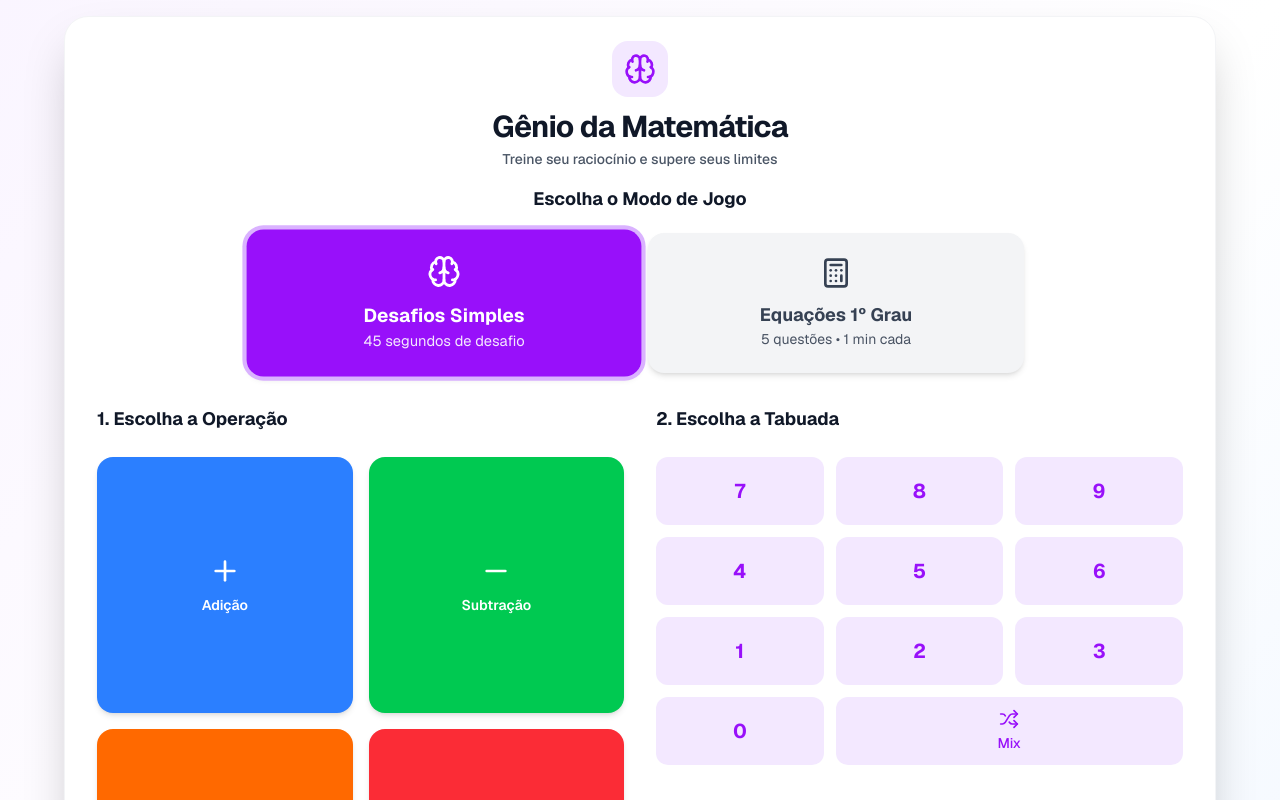
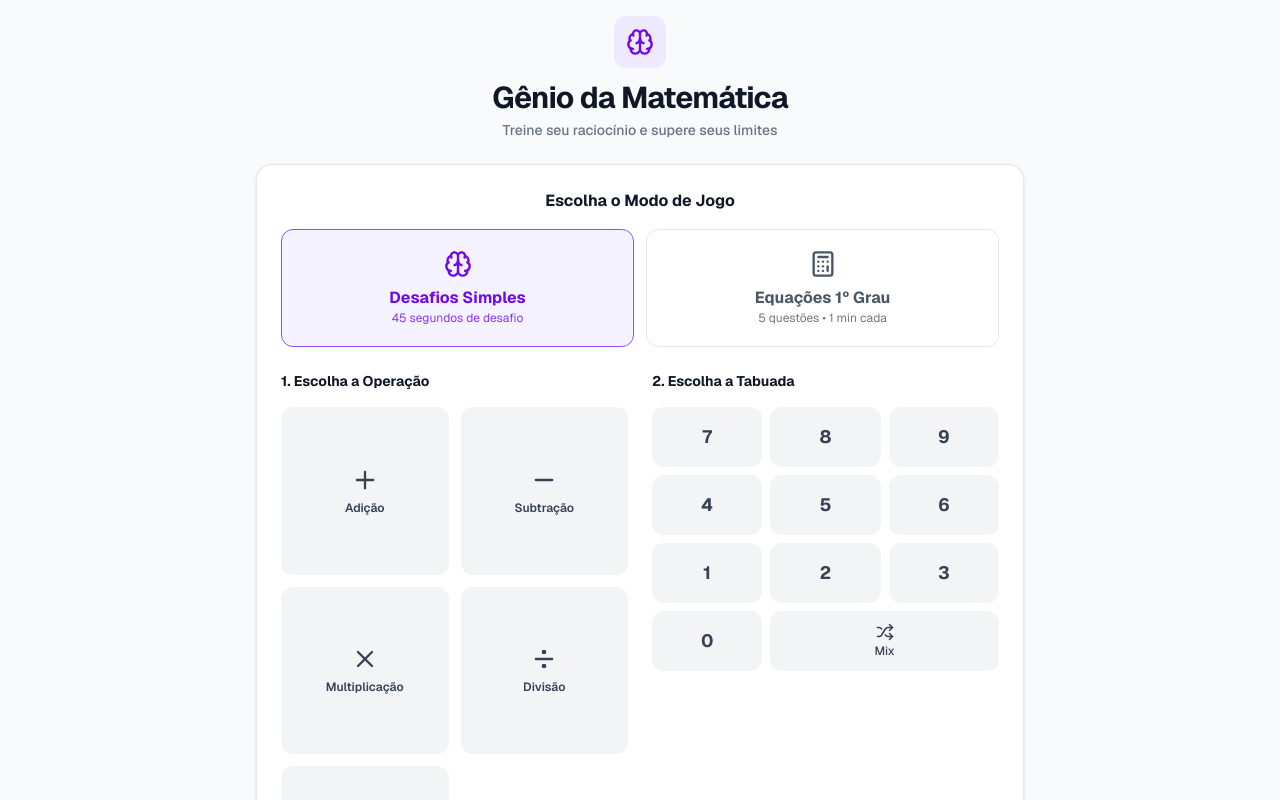
Before and after one commit to lucasmdgabriel/math-genius, a Next.js app: page / in a window 1280 px wide. Shown: the top 800 px of the page. Built offline with nearby package versions, Linux system fonts and the light colour scheme.

Commit message:
fix: minor bugs

```diff
--- a/src/app/globals.css
+++ b/src/app/globals.css
@@ -1,151 +1,53 @@
 @import "tailwindcss";
 
-:root {
-  --background: #ffffff;
-  --foreground: #171717;
-}
-
 @theme inline {
-  --color-background: var(--background);
-  --color-foreground: var(--foreground);
   --font-sans: var(--font-geist-sans);
   --font-mono: var(--font-geist-mono);
 }
 
-@media (prefers-color-scheme: dark) {
-  :root {
-    --background: #0a0a0a;
-    --foreground: #ededed;
-  }
+body {
+  background: #f8fafc;
+  color: #0f172a;
+  font-family: var(--font-geist-sans), Arial, Helvetica, sans-serif;
 }
 
-body {
-  background: var(--background);
-  color: var(--foreground);
-  font-family: Arial, Helvetica, sans-serif;
-}
-
-/* Animações personalizadas para o fogo */
 @keyframes flame-flicker-slow {
-  0%, 100% {
-    transform: translateY(0) scale(1) rotate(0deg);
-    filter: brightness(1) drop-shadow(0 0 5px rgba(251, 146, 60, 0.3));
-  }
-  50% {
-    transform: translateY(-5px) scale(1.1) rotate(3deg);
-    filter: brightness(1.2) drop-shadow(0 0 8px rgba(251, 146, 60, 0.5));
-  }
+  0%, 100% { transform: translateY(0) scale(1) rotate(0deg); }
+  50% { transform: translateY(-5px) scale(1.1) rotate(3deg); }
 }
 
 @keyframes flame-flicker {
-  0% {
-    transform: translateY(0) scale(1) rotate(-5deg);
-    filter: brightness(1) drop-shadow(0 0 10px rgba(251, 146, 60, 0.5));
-  }
-  25% {
-    transform: translateY(-8px) scale(1.15) rotate(5deg);
-    filter: brightness(1.3) drop-shadow(0 0 15px rgba(251, 146, 60, 0.7));
-  }
-  50% {
-    transform: translateY(-4px) scale(1.08) rotate(-3deg);
-    filter: brightness(1.2) drop-shadow(0 0 12px rgba(251, 146, 60, 0.6));
-  }
-  75% {
-    transform: translateY(-10px) scale(1.12) rotate(4deg);
-    filter: brightness(1.25) drop-shadow(0 0 14px rgba(251, 146, 60, 0.65));
-  }
-  100% {
-    transform: translateY(0) scale(1) rotate(-5deg);
-    filter: brightness(1) drop-shadow(0 0 10px rgba(251, 146, 60, 0.5));
-  }
+  0% { transform: translateY(0) scale(1) rotate(-5deg); }
+  25% { transform: translateY(-8px) scale(1.15) rotate(5deg); }
+  50% { transform: translateY(-4px) scale(1.08) rotate(-3deg); }
+  75% { transform: translateY(-10px) scale(1.12) rotate(4deg); }
+  100% { transform: translateY(0) scale(1) rotate(-5deg); }
 }
 
 @keyframes flame-dance {
-  0% {
-    transform: translateY(0) scale(1) rotate(-8deg);
-    filter: brightness(1.2) drop-shadow(0 0 15px rgba(239, 68, 68, 0.6));
-  }
-  15% {
-    transform: translateY(-12px) scale(1.25) rotate(8deg);
-    filter: brightness(1.5) drop-shadow(0 0 25px rgba(239, 68, 68, 0.8));
-  }
-  30% {
-    transform: translateY(-6px) scale(1.15) rotate(-6deg);
-    filter: brightness(1.35) drop-shadow(0 0 20px rgba(239, 68, 68, 0.7));
-  }
-  50% {
-    transform: translateY(-15px) scale(1.3) rotate(10deg);
-    filter: brightness(1.6) drop-shadow(0 0 30px rgba(239, 68, 68, 0.9));
-  }
-  70% {
-    transform: translateY(-8px) scale(1.18) rotate(-7deg);
-    filter: brightness(1.4) drop-shadow(0 0 22px rgba(239, 68, 68, 0.75));
-  }
-  85% {
-    transform: translateY(-10px) scale(1.22) rotate(6deg);
-    filter: brightness(1.45) drop-shadow(0 0 28px rgba(239, 68, 68, 0.85));
-  }
-  100% {
-    transform: translateY(0) scale(1) rotate(-8deg);
-    filter: brightness(1.2) drop-shadow(0 0 15px rgba(239, 68, 68, 0.6));
-  }
+  0% { transform: translateY(0) scale(1) rotate(-8deg); }
+  15% { transform: translateY(-12px) scale(1.25) rotate(8deg); }
+  30% { transform: translateY(-6px) scale(1.15) rotate(-6deg); }
+  50% { transform: translateY(-15px) scale(1.3) rotate(10deg); }
+  70% { transform: translateY(-8px) scale(1.18) rotate(-7deg); }
+  85% { transform: translateY(-10px) scale(1.22) rotate(6deg); }
+  100% { transform: translateY(0) scale(1) rotate(-8deg); }
 }
 
 @keyframes flame-blaze {
-  0% {
-    transform: translateY(0) scale(1) rotate(-12deg);
-    filter: brightness(1.5) drop-shadow(0 0 25px rgba(239, 68, 68, 0.9)) drop-shadow(0 0 40px rgba(239, 68, 68, 0.6));
-  }
-  10% {
-    transform: translateY(-18px) scale(1.4) rotate(12deg);
-    filter: brightness(1.8) drop-shadow(0 0 35px rgba(239, 68, 68, 1)) drop-shadow(0 0 50px rgba(239, 68, 68, 0.8));
-  }
-  20% {
-    transform: translateY(-10px) scale(1.25) rotate(-10deg);
-    filter: brightness(1.6) drop-shadow(0 0 30px rgba(239, 68, 68, 0.95)) drop-shadow(0 0 45px rgba(239, 68, 68, 0.7));
-  }
-  35% {
-    transform: translateY(-22px) scale(1.5) rotate(15deg);
-    filter: brightness(2) drop-shadow(0 0 40px rgba(239, 68, 68, 1)) drop-shadow(0 0 60px rgba(239, 68, 68, 0.9));
-  }
-  50% {
-    transform: translateY(-12px) scale(1.3) rotate(-8deg);
-    filter: brightness(1.7) drop-shadow(0 0 32px rgba(239, 68, 68, 0.98)) drop-shadow(0 0 52px rgba(239, 68, 68, 0.75));
-  }
-  65% {
-    transform: translateY(-20px) scale(1.45) rotate(10deg);
-    filter: brightness(1.9) drop-shadow(0 0 38px rgba(239, 68, 68, 1)) drop-shadow(0 0 58px rgba(239, 68, 68, 0.85));
-  }
-  80% {
-    transform: translateY(-8px) scale(1.2) rotate(-14deg);
-    filter: brightness(1.65) drop-shadow(0 0 28px rgba(239, 68, 68, 0.92)) drop-shadow(0 0 48px rgba(239, 68, 68, 0.72));
-  }
-  100% {
-    transform: translateY(0) scale(1) rotate(-12deg);
-    filter: brightness(1.5) drop-shadow(0 0 25px rgba(239, 68, 68, 0.9)) drop-shadow(0 0 40px rgba(239, 68, 68, 0.6));
-  }
+  0% { transform: translateY(0) scale(1) rotate(-12deg); }
+  10% { transform: translateY(-18px) scale(1.4) rotate(12deg); }
+  20% { transform: translateY(-10px) scale(1.25) rotate(-10deg); }
+  35% { transform: translateY(-22px) scale(1.5) rotate(15deg); }
+  50% { transform: translateY(-12px) scale(1.3) rotate(-8deg); }
+  65% { transform: translateY(-20px) scale(1.45) rotate(10deg); }
+  80% { transform: translateY(-8px) scale(1.2) rotate(-14deg); }
+  100% { transform: translateY(0) scale(1) rotate(-12deg); }
 }
 
-.flame-flicker-slow {
-  animation: flame-flicker-slow 1.2s ease-in-out infinite;
-}
-
-.flame-flicker {
-  animation: flame-flicker 0.8s ease-in-out infinite;
-}
-
-.flame-dance {
-  animation: flame-dance 0.5s ease-in-out infinite;
-}
-
-.flame-blaze {
-  animation: flame-blaze 0.4s ease-in-out infinite;
-}
-
-.delay-75 {
-  animation-delay: 75ms;
-}
-
-.delay-150 {
-  animation-delay: 150ms;
-}
+.flame-flicker-slow { animation: flame-flicker-slow 1.2s ease-in-out infinite; }
+.flame-flicker { animation: flame-flicker 0.8s ease-in-out infinite; }
+.flame-dance { animation: flame-dance 0.5s ease-in-out infinite; }
+.flame-blaze { animation: flame-blaze 0.4s ease-in-out infinite; }
+.delay-75 { animation-delay: 75ms; }
+.delay-150 { animation-delay: 150ms; }
--- a/src/app/layout.tsx
+++ b/src/app/layout.tsx
@@ -23,7 +23,7 @@ export default function RootLayout({
   children: React.ReactNode;
 }>) {
   return (
-    <html lang="en">
+    <html lang="pt-BR">
       <body
         className={`${geistSans.variable} ${geistMono.variable} antialiased`}
       >
--- a/src/app/views/SetupView.tsx
+++ b/src/app/views/SetupView.tsx
@@ -24,63 +24,57 @@ export default function SetupScreen({
 }: SetupScreenProps) {
 
   const operations = [
-    { id: 'add', symbol: <Plus size={32} />, label: 'Adição', color: 'bg-blue-500', ring: 'ring-blue-300' },
-    { id: 'sub', symbol: <Minus size={32} />, label: 'Subtração', color: 'bg-green-500', ring: 'ring-green-300' },
-    { id: 'mult', symbol: <X size={32} />, label: 'Multiplicação', color: 'bg-orange-500', ring: 'ring-orange-300' },
-    { id: 'div', symbol: <Divide size={32} />, label: 'Divisão', color: 'bg-red-500', ring: 'ring-red-300' },
-    { id: 'sqrt', symbol: <Radical size={32} />, label: 'Raiz Quadrada', color: 'bg-purple-500', ring: 'ring-purple-300' },
+    { id: 'add', symbol: <Plus size={28} />, label: 'Adição', color: 'bg-blue-600', ring: 'ring-blue-400' },
+    { id: 'sub', symbol: <Minus size={28} />, label: 'Subtração', color: 'bg-emerald-600', ring: 'ring-emerald-400' },
+    { id: 'mult', symbol: <X size={28} />, label: 'Multiplicação', color: 'bg-orange-600', ring: 'ring-orange-400' },
+    { id: 'div', symbol: <Divide size={28} />, label: 'Divisão', color: 'bg-rose-600', ring: 'ring-rose-400' },
+    { id: 'sqrt', symbol: <Radical size={28} />, label: 'Raiz Quadrada', color: 'bg-violet-600', ring: 'ring-violet-400' },
   ];
 
   const numbers = [7, 8, 9, 4, 5, 6, 1, 2, 3];
 
-  // Função para lidar com a troca de operação
   const handleOpSelect = (opId: string) => {
     setSelectedOp(opId);
-    // Se for raiz quadrada, força o modo "mix" pois não faz sentido tabuada individual
     if (opId === 'sqrt') {
       setSelectedNum('mix');
-    } else if (selectedNum === 'mix' && opId !== 'sqrt') {
-      // Opcional: mantém o mix ou reseta se preferir
     }
   };
 
   return (
-    <div className="min-h-screen bg-linear-to-br from-purple-50 via-white to-blue-50 flex items-center justify-center p-4 font-sans">
+    <div className="min-h-screen bg-gray-50 flex items-center justify-center p-4 font-sans">
 
-      <div className="w-full max-w-6xl bg-white rounded-3xl shadow-2xl overflow-hidden border border-gray-100">
+      <div className="w-full max-w-3xl">
 
-        {/* Header */}
-        <div className="text-center pt-6 pb-4 px-8">
-          <div className="inline-flex bg-purple-100 p-3 rounded-2xl mb-3">
-            <Brain size={32} className="text-purple-600" />
+        <div className="text-center mb-6">
+          <div className="inline-flex bg-violet-100 p-3 rounded-xl mb-3">
+            <Brain size={28} className="text-violet-700" />
           </div>
           <h1 className="text-3xl font-bold text-gray-900 mb-1 tracking-tight">Gênio da Matemática</h1>
-          <p className="text-gray-600 text-sm font-medium">Treine seu raciocínio e supere seus limites</p>
+          <p className="text-gray-500 text-sm font-medium">Treine seu raciocínio e supere seus limites</p>
         </div>
 
-        {/* Seletor de Modo */}
-        <div className="px-8 pb-8">
-          <h2 className="text-center text-gray-900 font-bold mb-5 text-lg">
+        <div className="bg-white rounded-2xl border border-gray-200 shadow-sm p-6">
+          <h2 className="text-center text-gray-900 font-bold mb-4 text-base">
             Escolha o Modo de Jogo
           </h2>
-          <div className="grid grid-cols-1 md:grid-cols-2 gap-4 max-w-3xl mx-auto mb-8">
+          <div className="grid grid-cols-1 md:grid-cols-2 gap-3 mb-6">
             <button
               onClick={() => {
                 setGameMode('normal');
-                setSelectedOp(null);
-                setSelectedNum(null);
+                if (selectedOp === 'equation') setSelectedOp(null);
+                if (selectedNum === 'equation') setSelectedNum(null);
               }}
               className={`
-                p-6 rounded-2xl flex flex-col items-center gap-3 transition-all duration-200 shadow-md
+                p-5 rounded-xl flex flex-col items-center gap-2 transition-all duration-200 border
                 ${gameMode === 'normal'
-                  ? 'bg-purple-600 text-white ring-4 ring-purple-300 scale-105'
-                  : 'bg-gray-100 text-gray-700 hover:bg-gray-200'}
+                  ? 'bg-violet-50 border-violet-500 text-violet-700'
+                  : 'bg-white border-gray-200 text-gray-600 hover:bg-gray-50'}
               `}
             >
-              <Brain size={32} />
+              <Brain size={28} />
               <div className="text-center">
-                <div className="font-bold text-lg">Desafios Simples</div>
-                <div className="text-sm opacity-90">45 segundos de desafio</div>
+                <div className="font-bold text-base">Desafios Simples</div>
+                <div className="text-xs opacity-80">45 segundos de desafio</div>
               </div>
             </button>
 
@@ -91,29 +85,27 @@ export default function SetupScreen({
                 setSelectedNum('equation');
               }}
               className={`
-                p-6 rounded-2xl flex flex-col items-center gap-3 transition-all duration-200 shadow-md
+                p-5 rounded-xl flex flex-col items-center gap-2 transition-all duration-200 border
                 ${gameMode === 'equations'
-                  ? 'bg-purple-600 text-white ring-4 ring-purple-300 scale-105'
-                  : 'bg-gray-100 text-gray-700 hover:bg-gray-200'}
+                  ? 'bg-violet-50 border-violet-500 text-violet-700'
+                  : 'bg-white border-gray-200 text-gray-600 hover:bg-gray-50'}
               `}
             >
-              <Calculator size={32} />
+              <Calculator size={28} />
               <div className="text-center">
-                <div className="font-bold text-lg">Equações 1º Grau</div>
-                <div className="text-sm opacity-90">5 questões • 1 min cada</div>
+                <div className="font-bold text-base">Equações 1º Grau</div>
+                <div className="text-xs opacity-80">5 questões • 1 min cada</div>
               </div>
             </button>
           </div>
 
-          {/* Conteúdo baseado no modo */}
           {gameMode === 'normal' ? (
-            <div className="grid grid-cols-1 md:grid-cols-2 gap-8">
-              {/* Operações */}
+            <div className="grid grid-cols-1 md:grid-cols-2 gap-6">
               <div>
-                <h2 className="text-center md:text-left text-gray-900 font-bold mb-6 text-lg">
+                <h2 className="text-center md:text-left text-gray-900 font-bold mb-4 text-sm">
                   1. Escolha a Operação
                 </h2>
-                <div className="grid grid-cols-2 gap-4">
+                <div className="grid grid-cols-2 gap-3">
                   {operations.map((op) => {
                     const isSelected = selectedOp === op.id;
                     return (
@@ -121,42 +113,40 @@ export default function SetupScreen({
                         key={op.id}
                         onClick={() => handleOpSelect(op.id)}
                         className={`
-                          ${op.color} text-white p-6 rounded-2xl
-                          flex flex-col items-center justify-center gap-2
-                          transition-all duration-200 shadow-md aspect-square
-                          hover:opacity-90 active:scale-95
-                          ${isSelected ? `ring-4 ${op.ring} scale-105 shadow-lg` : 'opacity-100'}
+                          ${isSelected ? `${op.color} ring-4 ${op.ring} text-white` : 'bg-gray-100 hover:bg-gray-200 text-gray-700'}
+                          p-4 rounded-xl flex flex-col items-center justify-center gap-1.5
+                          transition-all duration-200 aspect-square
+                          active:scale-95
                         `}
                       >
                         <div className="font-bold">{op.symbol}</div>
-                        <span className="text-sm font-semibold">{op.label}</span>
+                        <span className="text-xs font-semibold">{op.label}</span>
                       </button>
                     );
                   })}
                 </div>
               </div>
 
-              {/* Tabuadas / Seleção de Número */}
               <div>
-                <h2 className={`text-center md:text-left font-bold mb-6 text-lg transition-colors ${selectedOp === 'sqrt' ? 'text-purple-600' : 'text-gray-900'}`}>
+                <h2 className={`text-center md:text-left font-bold mb-4 text-sm transition-colors ${selectedOp === 'sqrt' ? 'text-violet-600' : 'text-gray-900'}`}>
                   2. {selectedOp === 'sqrt' ? 'Modo Aleatório Ativado' : 'Escolha a Tabuada'}
                 </h2>
-                <div className="grid grid-cols-3 gap-3">
+                <div className="grid grid-cols-3 gap-2">
                   {numbers.map((num) => {
                     const isSelected = selectedNum === num;
-                    const isDisabled = selectedOp === 'sqrt'; // Desabilita botões individuais para raiz
+                    const isDisabled = selectedOp === 'sqrt';
                     return (
                       <button
                         key={num}
                         disabled={isDisabled}
                         onClick={() => setSelectedNum(num)}
                         className={`
-                          font-bold text-xl py-5 rounded-xl transition-all duration-200
+                          font-bold text-lg py-4 rounded-xl transition-all duration-200
                           ${isSelected
-                            ? 'bg-purple-600 text-white shadow-md scale-105'
+                            ? 'bg-violet-600 text-white'
                             : isDisabled
-                              ? 'bg-gray-100 text-gray-300 cursor-not-allowed opacity-50'
-                              : 'bg-purple-100 text-purple-600 hover:bg-purple-200'}
+                              ? 'bg-gray-100 text-gray-300 cursor-not-allowed'
+                              : 'bg-gray-100 text-gray-700 hover:bg-gray-200'}
                         `}
                       >
                         {num}
@@ -168,12 +158,12 @@ export default function SetupScreen({
                     disabled={selectedOp === 'sqrt'}
                     onClick={() => setSelectedNum(0)}
                     className={`
-                      font-bold text-xl py-5 rounded-xl transition-all duration-200
+                      font-bold text-lg py-4 rounded-xl transition-all duration-200
                       ${selectedNum === 0
-                        ? 'bg-purple-600 text-white shadow-md scale-105'
+                        ? 'bg-violet-600 text-white'
                         : selectedOp === 'sqrt'
-                          ? 'bg-gray-100 text-gray-300 cursor-not-allowed opacity-50'
-                          : 'bg-purple-100 text-purple-600 hover:bg-purple-200'}
+                          ? 'bg-gray-100 text-gray-300 cursor-not-allowed'
+                          : 'bg-gray-100 text-gray-700 hover:bg-gray-200'}
                     `}
                   >
                     0
@@ -182,66 +172,63 @@ export default function SetupScreen({
                   <button
                     onClick={() => setSelectedNum('mix')}
                     className={`
-                      col-span-2 flex flex-col items-center justify-center rounded-xl transition-all duration-200 py-2
+                      col-span-2 flex flex-col items-center justify-center rounded-xl transition-all duration-200 py-3
                       ${selectedNum === 'mix'
-                        ? 'bg-purple-600 text-white shadow-md scale-105'
-                        : 'bg-purple-100 text-purple-600 hover:bg-purple-200'}
+                        ? 'bg-violet-600 text-white'
+                        : 'bg-gray-100 text-gray-700 hover:bg-gray-200'}
                     `}
                   >
-                    <Shuffle size={20} className="mb-1" />
-                    <span className="text-sm font-medium">Mix</span>
+                    <Shuffle size={18} className="mb-0.5" />
+                    <span className="text-xs font-medium">Mix</span>
                   </button>
                 </div>
                 {selectedOp === 'sqrt' && (
-                  <p className="mt-4 text-sm text-purple-600 bg-purple-50 p-3 rounded-lg border border-purple-100 animate-pulse">
-                    ✨ Na raiz quadrada, usaremos números aleatórios para testar você!
+                  <p className="mt-3 text-xs text-violet-700 bg-violet-50 p-2.5 rounded-lg border border-violet-200">
+                    Na raiz quadrada, usaremos números aleatórios para testar você!
                   </p>
                 )}
               </div>
             </div>
           ) : (
-            <div className="max-w-2xl mx-auto text-center">
-              <div className="bg-purple-50 rounded-2xl p-8 mb-6">
-                <h3 className="text-xl font-bold text-purple-900 mb-4">Como funciona?</h3>
-                <ul className="text-left space-y-3 text-gray-700">
-                  <li className="flex items-start gap-3">
-                    <span className="bg-purple-600 text-white rounded-full w-6 h-6 flex items-center justify-center shrink-0 text-sm font-bold">1</span>
-                    <span>Resolva <strong>5 equações de 1º grau</strong></span>
+            <div className="max-w-lg mx-auto text-center">
+              <div className="bg-gray-50 rounded-xl p-6 mb-4">
+                <h3 className="text-lg font-bold text-gray-900 mb-3">Como funciona?</h3>
+                <ul className="text-left space-y-2 text-gray-600 text-sm">
+                  <li className="flex items-start gap-2.5">
+                    <span className="bg-violet-600 text-white rounded-full w-5 h-5 flex items-center justify-center shrink-0 text-xs font-bold">1</span>
+                    <span>Resolva <strong className="text-gray-900">5 equações de 1º grau</strong></span>
                   </li>
-                  <li className="flex items-start gap-3">
-                    <span className="bg-purple-600 text-white rounded-full w-6 h-6 flex items-center justify-center shrink-0 text-sm font-bold">2</span>
-                    <span>Você tem <strong>1 minuto</strong> para cada equação</span>
+                  <li className="flex items-start gap-2.5">
+                    <span className="bg-violet-600 text-white rounded-full w-5 h-5 flex items-center justify-center shrink-0 text-xs font-bold">2</span>
+                    <span>Você tem <strong className="text-gray-900">1 minuto</strong> para cada equação</span>
                   </li>
-                  <li className="flex items-start gap-3">
-                    <span className="bg-purple-600 text-white rounded-full w-6 h-6 flex items-center justify-center shrink-0 text-sm font-bold">3</span>
-                    <span>Encontre o valor de <strong>X</strong></span>
+                  <li className="flex items-start gap-2.5">
+                    <span className="bg-violet-600 text-white rounded-full w-5 h-5 flex items-center justify-center shrink-0 text-xs font-bold">3</span>
+                    <span>Encontre o valor de <strong className="text-gray-900">X</strong></span>
                   </li>
                 </ul>
               </div>
-              <p className="text-gray-600 text-sm">
-                Exemplo: <span className="font-mono font-bold">2x + 5 = 13</span> → Resposta: <span className="font-bold">x = 4</span>
+              <p className="text-gray-500 text-xs">
+                Exemplo: <span className="font-mono font-bold text-gray-700">2x + 5 = 13</span> → Resposta: <span className="font-bold text-violet-600">x = 4</span>
               </p>
             </div>
           )}
 
-          {/* Botão de Confirmar */}
-          <div className="mt-8">
+          <div className="mt-6">
             <button
               onClick={onConfirm}
               disabled={gameMode === 'normal' && (!selectedOp || selectedNum === null)}
               className={`
-                w-full font-bold py-5 rounded-xl shadow-lg transition-all duration-300 text-xl tracking-wide
+                w-full font-bold py-4 rounded-xl transition-all duration-200 text-base tracking-wide
                 ${(gameMode === 'normal' && (!selectedOp || selectedNum === null))
-                  ? 'bg-gray-300 text-gray-500 cursor-not-allowed'
-                  : 'bg-purple-600 text-white hover:bg-purple-700 hover:shadow-xl transform hover:-translate-y-1'}
+                  ? 'bg-gray-100 text-gray-400 cursor-not-allowed'
+                  : 'bg-linear-to-r from-violet-600 to-indigo-600 text-white hover:opacity-90 active:scale-[0.98]'}
               `}
             >
               {gameMode === 'equations' ? 'Iniciar Desafio de Equações' : 'Começar Desafio'}
             </button>
           </div>
-
         </div>
-
       </div>
     </div>
   );
```
Also changed, not shown: src/app/components/StreakIndicator.tsx (+10 -20 lines), src/app/page.tsx (+10 -7 lines), src/app/views/GameView.tsx (+46 -76 lines), src/app/views/ResultView.tsx (+27 -21 lines), 1 other file (tests, documents, lock files or other folders).
